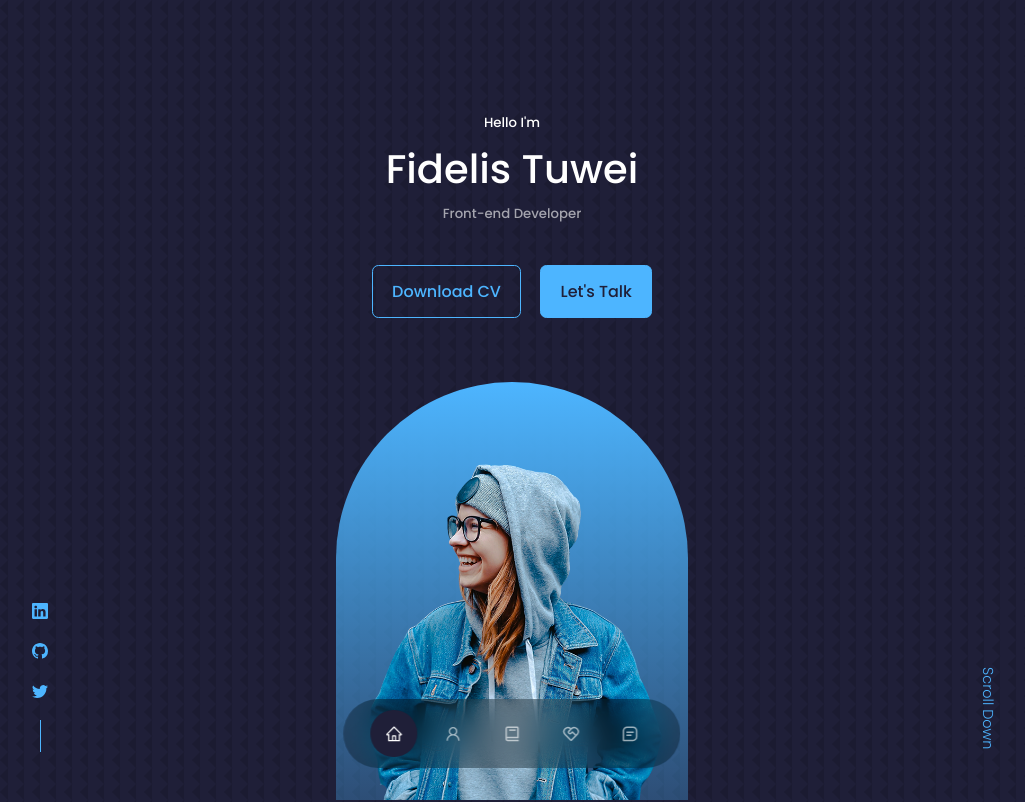
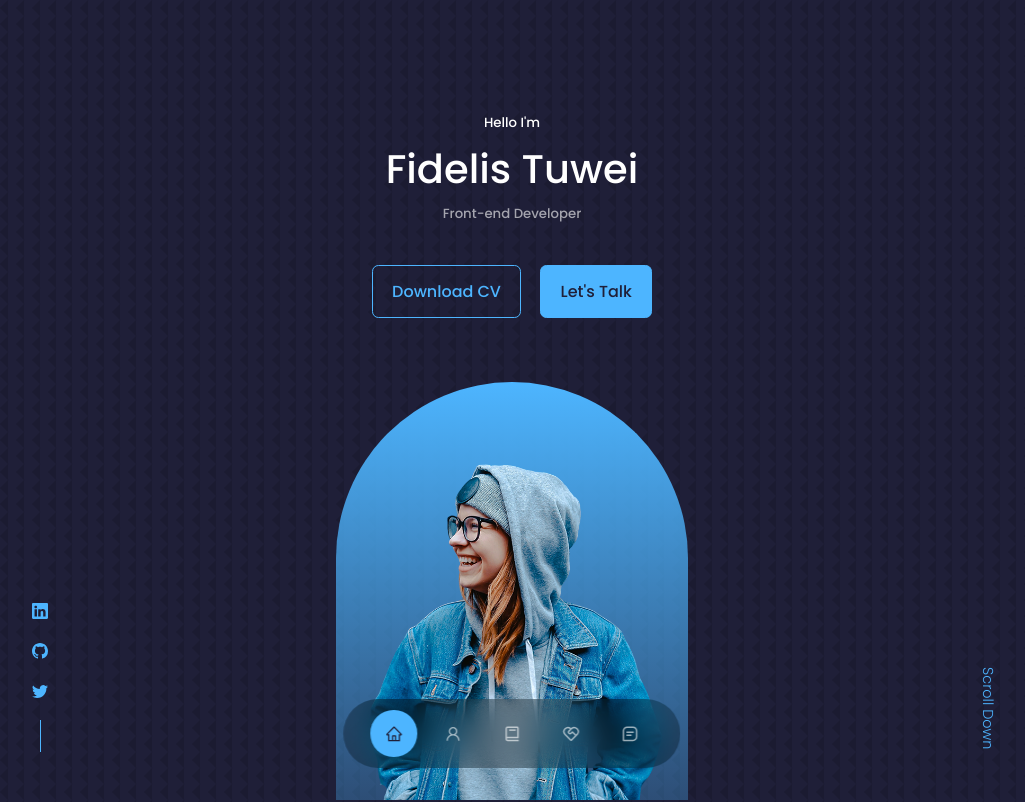
Before and after one commit to FIDELIS-TUWEI/react-portfolio, a React (Create React App) app: page / in a window 1280 px wide. Shown: the top 802 px of the page, without its empty margins (128-1153 px from the left). Built offline with nearby package versions, Linux system fonts and the light colour scheme.

Commit message:
Floating nav-active css changed

```diff
--- a/src/components/footer/footer.css
+++ b/src/components/footer/footer.css
@@ -53,11 +53,6 @@ footer a {
     margin-bottom: 4rem;
 }
 
-/* ======== MEDIA QUERY (MEDIUM DEVICES) ========*/
-@media screen and (max-width: 1024px) {
-
-}
-
 /* ======== MEDIA QUERY (SMALL DEVICES) ======== */
 @media screen and (max-width: 600px) {
     .permalinks {
--- a/src/components/nav/nav.css
+++ b/src/components/nav/nav.css
@@ -28,6 +28,6 @@ nav a:hover {
 }
 
 nav a.active {
-    background-color: var(--color-bg);
-    color: var(--color-white);
+    background-color: var(--color-primary);
+    color: var(--color-bg);
 }
```
